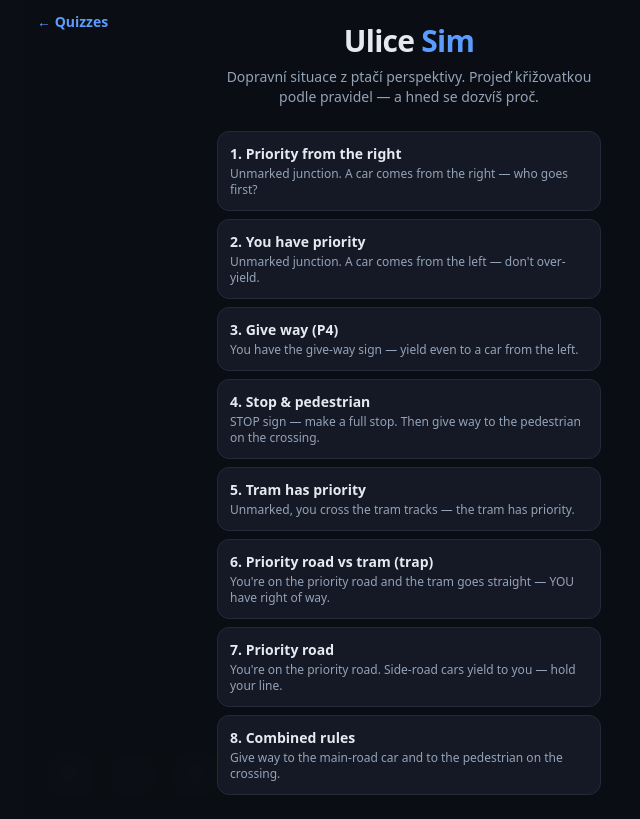
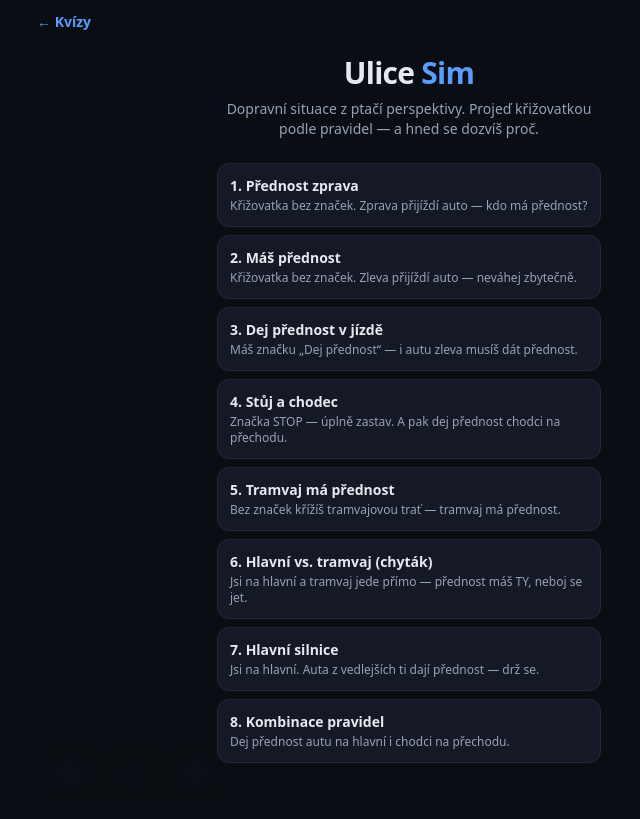
Before and after one commit to non4me/car-sim, a FastAPI app: page /quiz/situations/ in a window 1280 px wide. Shown: the part 53-872 px from the top of the page, without its empty margins (231-871 px from the left). Run offline with FastAPI, Linux system fonts and the light colour scheme; some libraries are stand-ins or nearby versions.

Commit message:
i18n: localize the situation simulator + version its static so JS busts on deploy (msg 3083)
The /quiz/situations sub-app was cs/en only and chose the language from
navigator.language, ignoring the header selector. Localize it fully:
- index.html: title, intro, score label and the GO/retry/next/menu buttons
  use t; window.SIM_LANG + window.SIM_I18N carry the chosen-language UI
  strings, failure reasons and rule explanations to the game.
- i18n.js: reads window.SIM_I18N (with a cs/en built-in fallback) and
  exposes STR/REASON/RULES in the exact shape game.js already consumes, so
  no game-logic change.
- add reason_*/rule_*/sim_* strings to data/i18n/app.json (10 languages).

Also version the sub-app's static mount under /s/<build>/ (the main app's
trick): a query string can't bust a nested ES-module import, but a path
prefix busts game.js AND its ./i18n.js together, so a returning visitor
never gets a stale i18n.js while index.html injects fresh strings.

Verified on prod: /quiz/situations in ru shows ВПЕРЕД/Попробовать снова/
Далее/Меню/Счет and Russian rule explanations; 8 scenarios load; no errors.

```diff
--- a/app/quiz/situations/static/js/i18n.js
+++ b/app/quiz/situations/static/js/i18n.js
@@ -1,78 +1,54 @@
-// CZ/EN strings for the simulator UI + rule explanations. Default Czech (Czech rules);
-// English auto-selected when the browser is English. (Extensible to the full Ulice set.)
-export function pickLang() {
-  const l = (navigator.language || "cs").toLowerCase();
-  return l.startsWith("en") ? "en" : "cs";
-}
+// Simulator UI strings + rule explanations. The page now follows the language chosen in the header (msg 3083):
+// index.html injects window.SIM_LANG and window.SIM_I18N = { str, reason, rules } for that language. We keep a
+// Czech/English fallback inline so the sim still reads if the payload is missing (old cache / a new key), and
+// expose STR/REASON/RULES in the exact shape game.js already consumes — STR[lang], REASON[lang][k],
+// RULES[key][lang] — so no game logic changes.
+const W = typeof window !== "undefined" ? window : {};
+const LANG = W.SIM_LANG || (((W.navigator && W.navigator.language) || "cs").toLowerCase().startsWith("en") ? "en" : "cs");
+const P = W.SIM_I18N || {};                       // server payload for LANG (may be empty)
 
-export const STR = {
-  cs: {
-    go: "JEĎ ▶", retry: "Zkusit znovu", next: "Další ▶", menu: "← Menu",
-    pass: "Správně!", fail: "Chyba", finished: "Hotovo — všechny situace!",
-    score: "Body", play: "Hrát",
-  },
-  en: {
-    go: "GO ▶", retry: "Try again", next: "Next ▶", menu: "← Menu",
-    pass: "Correct!", fail: "Mistake", finished: "Done — all situations!",
-    score: "Score", play: "Play",
-  },
+const FB_STR = {
+  cs: { go: "JEĎ ▶", retry: "Zkusit znovu", next: "Další ▶", menu: "← Menu",
+        pass: "Správně!", fail: "Chyba", finished: "Hotovo — všechny situace!", score: "Body", play: "Hrát" },
+  en: { go: "GO ▶", retry: "Try again", next: "Next ▶", menu: "← Menu",
+        pass: "Correct!", fail: "Mistake", finished: "Done — all situations!", score: "Score", play: "Play" },
+};
+const FB_REASON = {
+  cs: { collision: "Došlo ke kolizi.", no_yield: "Nedal jsi přednost.",
+        ran_stop: "Nezastavil jsi úplně před značkou STOP.", ped: "Nedal jsi přednost chodci na přechodu.",
+        over_cautious: "Měl jsi přednost — mohl jsi pokračovat v jízdě.", pass: "Projel jsi správně podle pravidel." },
+  en: { collision: "There was a collision.", no_yield: "You failed to give way.",
+        ran_stop: "You didn't come to a full stop at the STOP sign.", ped: "You didn't give way to the pedestrian on the crossing.",
+        over_cautious: "You had right of way — you could have proceeded.", pass: "You drove through correctly, by the rules." },
+};
+const FB_RULES = {
+  prednost_zprava: { cs: "Na křižovatce bez dopravních značek platí přednost zprava — dáváš přednost vozidlům přijíždějícím zprava.",
+                     en: "At a junction with no signs, priority-to-the-right applies — you give way to vehicles coming from your right." },
+  left_yields: { cs: "Vozidlo přijíždějící zleva ti dává přednost — na neoznačené křižovatce máš přednost ty.",
+                 en: "A vehicle coming from your left must yield — at an unmarked junction you have priority." },
+  give_way: { cs: "Značka „Dej přednost v jízdě“ (P4) — musíš dát přednost vozidlům na hlavní.",
+              en: "“Give way” sign (P4) — you must yield to traffic on the main road." },
+  stop: { cs: "Značka „Stůj, dej přednost v jízdě“ (P6) — musíš úplně zastavit a pak dát přednost.",
+          en: "“Stop, give way” sign (P6) — you must come to a full stop, then give way." },
+  priority_road: { cs: "Jsi na hlavní silnici — máš přednost před vozidly z vedlejších ulic.",
+                   en: "You are on the priority road — you have right of way over side-road traffic." },
+  tram_turning: { cs: "Odbočující tramvaj má přednost (§ 21/7) — i když jinak bys přednost měl ty.",
+                  en: "A turning tram has priority (§ 21/7) — even when you would otherwise have right of way." },
+  tram_straight: { cs: "Tramvaj jedoucí přímo má na neoznačené křižovatce přednost před vozidly.",
+                   en: "A tram going straight has priority over vehicles at an unmarked junction." },
+  tram_straight_yields: { cs: "Jsi na hlavní silnici a tramvaj jede přímo — přednost máš TY, tramvaj nemá vždy přednost (častý chyták).",
+                          en: "You're on the priority road and the tram goes straight — YOU have right of way; a tram is not always priority (a common trap)." },
+  pedestrian: { cs: "Chodci na přechodu (i který na něj vstupuje) musíš dát přednost — § 5/§ 54.",
+                en: "You must give way to a pedestrian on (or stepping onto) the crossing — § 5/§ 54." },
 };
 
-// why-text for each failure reason (filled with the relevant rule explanation)
-export const REASON = {
-  cs: {
-    collision: "Došlo ke kolizi.",
-    no_yield: "Nedal jsi přednost.",
-    ran_stop: "Nezastavil jsi úplně před značkou STOP.",
-    ped: "Nedal jsi přednost chodci na přechodu.",
-    over_cautious: "Měl jsi přednost — mohl jsi pokračovat v jízdě.",
-    pass: "Projel jsi správně podle pravidel.",
-  },
-  en: {
-    collision: "There was a collision.",
-    no_yield: "You failed to give way.",
-    ran_stop: "You didn't come to a full stop at the STOP sign.",
-    ped: "You didn't give way to the pedestrian on the crossing.",
-    over_cautious: "You had right of way — you could have proceeded.",
-    pass: "You drove through correctly, by the rules.",
-  },
-};
+const fbl = FB_STR[LANG] ? LANG : "en";           // built-in fallback language for any missing piece
 
-export const RULES = {
-  prednost_zprava: {
-    cs: "Na křižovatce bez dopravních značek platí přednost zprava — dáváš přednost vozidlům přijíždějícím zprava.",
-    en: "At a junction with no signs, priority-to-the-right applies — you give way to vehicles coming from your right.",
-  },
-  left_yields: {
-    cs: "Vozidlo přijíždějící zleva ti dává přednost — na neoznačené křižovatce máš přednost ty.",
-    en: "A vehicle coming from your left must yield — at an unmarked junction you have priority.",
-  },
-  give_way: {
-    cs: "Značka „Dej přednost v jízdě“ (P4) — musíš dát přednost vozidlům na hlavní.",
-    en: "“Give way” sign (P4) — you must yield to traffic on the main road.",
-  },
-  stop: {
-    cs: "Značka „Stůj, dej přednost v jízdě“ (P6) — musíš úplně zastavit a pak dát přednost.",
-    en: "“Stop, give way” sign (P6) — you must come to a full stop, then give way.",
-  },
-  priority_road: {
-    cs: "Jsi na hlavní silnici — máš přednost před vozidly z vedlejších ulic.",
-    en: "You are on the priority road — you have right of way over side-road traffic.",
-  },
-  tram_turning: {
-    cs: "Odbočující tramvaj má přednost (§ 21/7) — i když jinak bys přednost měl ty.",
-    en: "A turning tram has priority (§ 21/7) — even when you would otherwise have right of way.",
-  },
-  tram_straight: {
-    cs: "Tramvaj jedoucí přímo má na neoznačené křižovatce přednost před vozidly.",
-    en: "A tram going straight has priority over vehicles at an unmarked junction.",
-  },
-  tram_straight_yields: {
-    cs: "Jsi na hlavní silnici a tramvaj jede přímo — přednost máš TY, tramvaj nemá vždy přednost (častý chyták).",
-    en: "You're on the priority road and the tram goes straight — YOU have right of way; a tram is not always priority (a common trap).",
-  },
-  pedestrian: {
-    cs: "Chodci na přechodu (i který na něj vstupuje) musíš dát přednost — § 5/§ 54.",
-    en: "You must give way to a pedestrian on (or stepping onto) the crossing — § 5/§ 54.",
-  },
-};
+export function pickLang() { return LANG; }
+
+export const STR = { [LANG]: { ...FB_STR[fbl], ...(P.str || {}) } };
+export const REASON = { [LANG]: { ...FB_REASON[fbl], ...(P.reason || {}) } };
+export const RULES = {};
+for (const k of Object.keys(FB_RULES)) {
+  RULES[k] = { [LANG]: (P.rules && P.rules[k]) || FB_RULES[k][fbl] };
+}
--- a/app/quiz/situations/templates/index.html
+++ b/app/quiz/situations/templates/index.html
@@ -1,9 +1,9 @@
 <!doctype html>
-<html lang="cs" class="h-full">
+<html lang="{{ lang }}" class="h-full">
 <head>
   <meta charset="utf-8">
   <meta name="viewport" content="width=device-width, initial-scale=1, viewport-fit=cover">
-  <title>Ulice Sim — dopravní situace z ptačí perspektivy</title>
+  <title>{{ t.sim_title }}</title>
   <script src="https://cdn.tailwindcss.com"></script>
   <script>tailwind.config={theme:{extend:{colors:{ink:'#0b0e14',panel:'#141925',line:'#222a3a',accent:'#5b9cff',good:'#34d399',bad:'#f87171',warn:'#fbbf24'}}}}</script>
   <style>
@@ -28,7 +28,7 @@
         <div id="hud-hint" class="text-xs text-slate-400 leading-snug mt-0.5"></div>
       </div>
       <div class="bg-panel/80 backdrop-blur rounded-lg px-3 py-2 text-right">
-        <div class="text-[10px] uppercase tracking-wide text-slate-500">Body</div>
+        <div class="text-[10px] uppercase tracking-wide text-slate-500">{{ t.sim_score }}</div>
         <div id="hud-score" class="font-bold tabular-nums text-lg leading-none">100</div>
         <div id="hud-speed" class="text-[10px] text-slate-500 tabular-nums mt-1">0 km/h</div>
       </div>
@@ -41,14 +41,14 @@
         <button data-turn="straight" class="btn ctrl w-14 h-14 rounded-xl bg-panel/90 border border-line text-2xl">↑</button>
         <button data-turn="right" class="btn ctrl w-14 h-14 rounded-xl bg-panel/90 border border-line text-2xl">↱</button>
       </div>
-      <button id="gas" class="btn w-28 h-16 rounded-2xl bg-accent text-ink font-extrabold text-lg shadow-lg shadow-accent/20">JEĎ ▶</button>
+      <button id="gas" class="btn w-28 h-16 rounded-2xl bg-accent text-ink font-extrabold text-lg shadow-lg shadow-accent/20">{{ t.sim_go }}</button>
     </div>
 
     <!-- start / scenario menu -->
     <div id="menu" class="absolute inset-0 bg-ink/95 backdrop-blur flex flex-col items-center justify-center p-6 text-center fade-in">
-      <a href="/quiz" class="absolute top-3 left-3 text-accent text-sm font-bold hover:opacity-80">← {{ 'Quizzes' }}</a>
+      <a href="/quiz" class="absolute top-3 left-3 text-accent text-sm font-bold hover:opacity-80">← {{ t.q_title }}</a>
       <h1 class="text-3xl font-extrabold tracking-tight">Ulice <span class="text-accent">Sim</span></h1>
-      <p class="mt-2 text-slate-400 text-sm max-w-sm">Dopravní situace z ptačí perspektivy. Projeď křižovatkou podle pravidel — a hned se dozvíš proč.</p>
+      <p class="mt-2 text-slate-400 text-sm max-w-sm">{{ t.sim_intro }}</p>
       <div id="scenario-list" class="mt-6 w-full max-w-sm grid gap-2"></div>
     </div>
 
@@ -59,15 +59,15 @@
         <div id="fb-rule" class="mt-2 text-sm text-slate-200 leading-relaxed"></div>
         <div id="fb-cite" class="mt-2 text-xs text-slate-500"></div>
         <div class="mt-4 flex gap-2">
-          <button id="fb-retry" class="btn flex-1 rounded-xl bg-accent text-ink font-bold py-3">Zkusit znovu</button>
-          <button id="fb-next" class="btn flex-1 rounded-xl bg-panel border border-line font-bold py-3 hidden">Další ▶</button>
+          <button id="fb-retry" class="btn flex-1 rounded-xl bg-accent text-ink font-bold py-3">{{ t.sim_retry }}</button>
+          <button id="fb-next" class="btn flex-1 rounded-xl bg-panel border border-line font-bold py-3 hidden">{{ t.sim_next }}</button>
         </div>
-        <button id="fb-menu" class="btn mt-2 w-full text-xs text-slate-400 py-1">← Menu</button>
+        <button id="fb-menu" class="btn mt-2 w-full text-xs text-slate-400 py-1">{{ t.sim_menu }}</button>
       </div>
     </div>
   </div>
 
-  <script>window.SIM_BASE = "{{ base }}";</script>
-  <script type="module" src="{{ base }}/static/js/game.js"></script>
+  <script>window.SIM_BASE = "{{ base }}"; window.SIM_LANG = "{{ lang }}"; window.SIM_I18N = {{ sim_i18n_json|safe }};</script>
+  <script type="module" src="{{ base }}/s/{{ build }}/js/game.js"></script>
 </body>
 </html>
```
Also changed, not shown: app/quiz/situations/__init__.py (+37 -1 lines), tools/translate_ui.py (+34 -0 lines), data/i18n/app.json.
